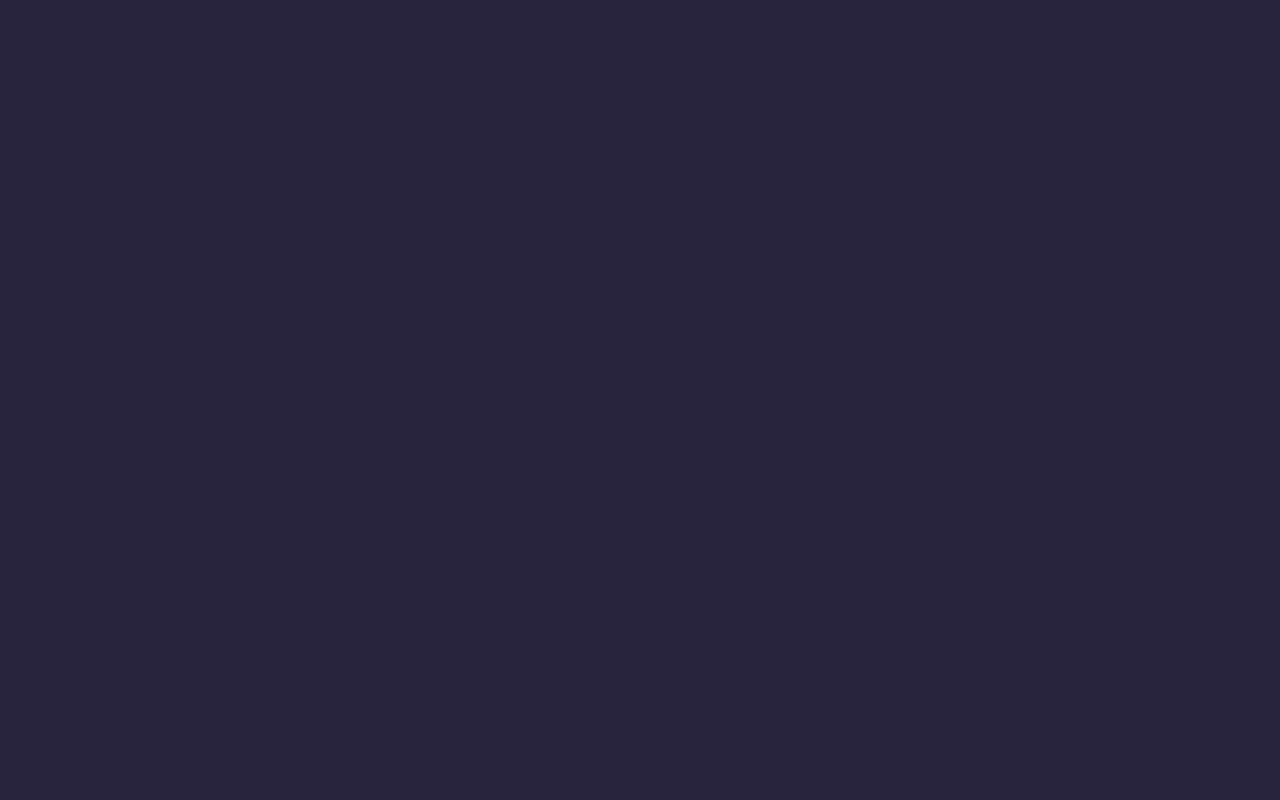
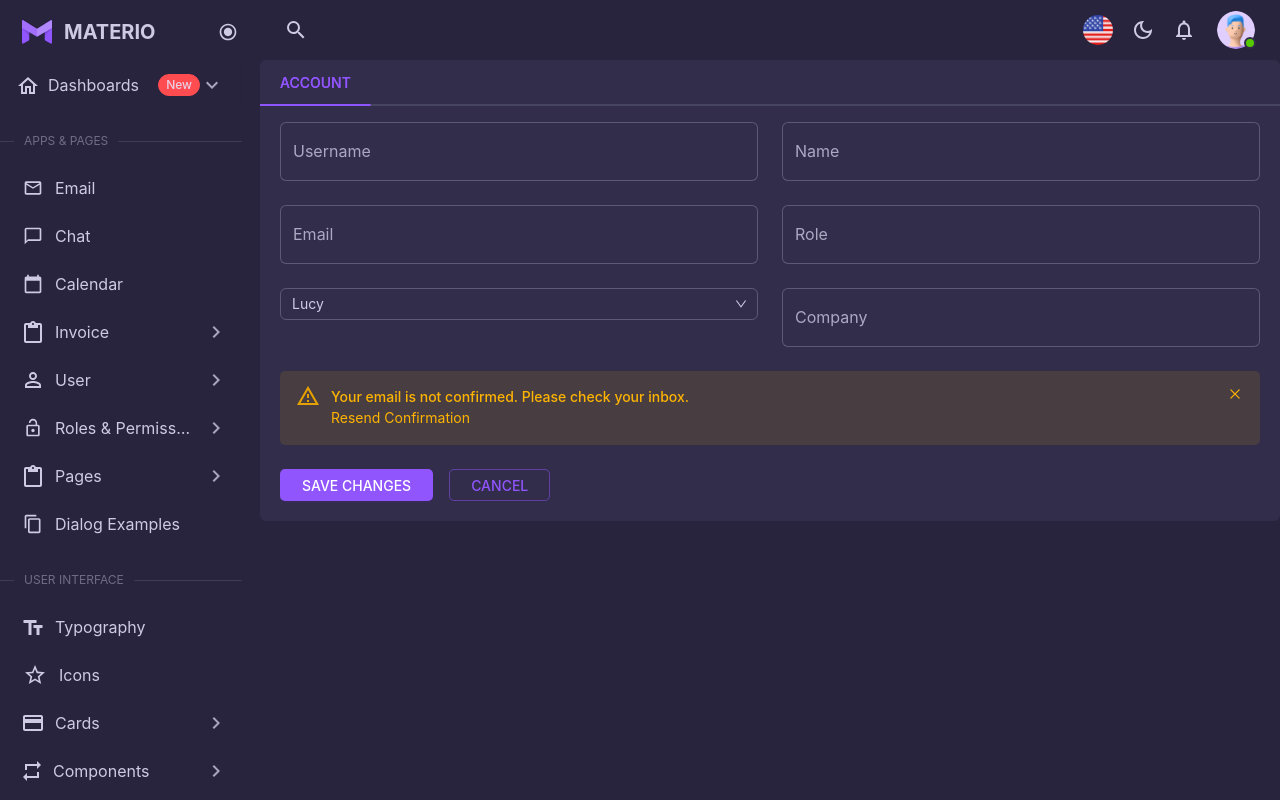
Before and after one commit to harshilpradhan-simformsolutions/materio-dashboard, a React (Vite) app: page /profile in a window 1280 px wide. Before the commit this address had no page. Built offline with nearby package versions, Linux system fonts and the light colour scheme.

Commit message:
profile page

```diff
--- a/src/App.tsx
+++ b/src/App.tsx
@@ -1,33 +1,17 @@
-import { Sidebar } from './components/Sidebar';
-import styled from 'styled-components';
 import KnowledgeBase from './pages/KnowledgeBase/KnowledgeBase';
-import Header from './components/Header/Header';
 import { Route, Routes } from 'react-router-dom';
 import { Login } from './pages/Login/Login';
-
-const Grid = styled.div`
-  display: grid;
-  grid-template-columns: 260px 1fr;
-`;
+import { Home } from './layouts/Home';
+import { Profile } from './pages/Profile/Profile';
 
 function App() {
   return (
     <Routes>
-      <Route path="/" element={<Login />} />
-      <Route
-        path="/knowledge-base"
-        element={
-          <Grid>
-            <Sidebar />
-            <div>
-              <Header />
-              <div className="p24">
-                <KnowledgeBase />
-              </div>
-            </div>
-          </Grid>
-        }
-      />
+      <Route path="/auth" element={<Login />} />
+      <Route path="/" element={<Home />}>
+        <Route path="knowledge-base" element={<KnowledgeBase />} />
+        <Route path="profile" element={<Profile />} />
+      </Route>
     </Routes>
   );
 }
--- a/src/config/theme.ts
+++ b/src/config/theme.ts
@@ -58,5 +58,8 @@ export const theme: ThemeConfig = {
       colorTextDescription: typography.secondary,
       fontSizeHeading1: 24,
     },
+    Alert: {
+      colorWarningBg: palettes.warning.outlinedRestingBg,
+    },
   },
 };
--- a/src/gloabalStyle.ts
+++ b/src/gloabalStyle.ts
@@ -214,6 +214,60 @@ export const GlobalStyle = createGlobalStyle`
     }
   }
 
+  .ant-tabs {
+    background-color: #312D4B;
+    border-radius: 6px;
+    font-weight: 500;
+    color: #E7E3FCAD;
+    &-tab-btn {
+      padding: 0 20px;
+    }
+    &-nav {
+      &::before {
+        border: 1px solid #E7E3FC1F;
+      }
+      &-list {
+        text-transform: uppercase;
+      }
+    }
+  }
+  .ant-tabs-top {
+    > .ant-tabs-nav {
+      &::before {
+        border: 1px solid #E7E3FC1F;
+      }
+    }
+  }
+
+  .ant-select-dropdown {
+    background-color: #312D4B;
+  }
+  .ant-select-item-option-selected {
+    background-color: var(--color-primary-dark) !important;
+  }
+  .ant-select-single {
+    &.ant-select-open {
+      & .ant-select-selection-item {
+        color: unset;
+      }
+    }
+  }
+
+
+  .ant-alert {
+    border: none;
+    border-radius: 5px;
+    &-warning {
+      &.ant-alert-with-description {
+        & .ant-alert-message {
+          color: var(--color-warning);
+        }
+      }
+      color: var(--color-warning);
+    }
+  }
+
+
   /** Utility classes */
   ${classes}
 
--- /dev/null
+++ b/src/layouts/Home.tsx
@@ -0,0 +1,24 @@
+import styled from 'styled-components';
+import { Outlet } from 'react-router-dom';
+
+import { Sidebar } from '../components/Sidebar';
+import Header from '../components/Header/Header';
+
+const Grid = styled.div`
+  display: grid;
+  grid-template-columns: 260px 1fr;
+`;
+
+const Home = () => {
+  return (
+    <Grid>
+      <Sidebar />
+      <div>
+        <Header />
+        <Outlet />
+      </div>
+    </Grid>
+  );
+};
+
+export { Home };
--- /dev/null
+++ b/src/pages/Profile/Account.tsx
@@ -0,0 +1,68 @@
+import { Input, Select, Button, Space } from 'antd';
+import { RxCross2 } from 'react-icons/rx';
+import { AccountContainer } from './Profile.styles';
+import { ReactComponent as WarningIcon } from '../../assets/icons/warning.svg';
+import { useState } from 'react';
+
+const Account = () => {
+  const [showBanner, setShowBanner] = useState(true);
+
+  return (
+    <AccountContainer className="px-20 mb-20">
+      <form className="profile-form pb-24">
+        <Input placeholder="Username" />
+        <Input placeholder="Name" />
+        <Input placeholder="Email" />
+        <Input placeholder="Role" />
+        <Select
+          defaultValue="lucy"
+          options={[
+            { value: 'jack', label: 'Jack' },
+            { value: 'lucy', label: 'Lucy' },
+            { value: 'Yiminghe', label: 'yiminghe' },
+          ]}
+        />
+        <Input placeholder="Company" />
+      </form>
+      {showBanner && (
+        <div className="warning mb-24">
+          <span className="icon warning-icon">
+            <WarningIcon />
+          </span>
+          <div className="warning-content">
+            <p className="warning-content__title">
+              Your email is not confirmed. Please check your inbox.
+            </p>
+            <p className="warning-content__subtitle">Resend Confirmation</p>
+          </div>
+          <span
+            role="button"
+            className="icon pointer warning-icon"
+            onClick={() => setShowBanner(false)}
+          >
+            <RxCross2 size={16} />
+          </span>
+        </div>
+        // <Alert
+        //   icon={<WarningIcon />}
+        //   message="Success Tips"
+        //   description="Detailed description and advice about successful copywriting."
+        //   type="warning"
+        //   showIcon
+        //   closable
+        //   onClose={() => setShowBanner(false)}
+        //   className="mb-24"
+        //   closeIcon={<RxCross2 size={16} />}
+        // />
+      )}
+      <Space size={16}>
+        <Button type="primary" onClick={() => setShowBanner(true)}>
+          SAVE CHANGES
+        </Button>
+        <Button>CANCEL</Button>
+      </Space>
+    </AccountContainer>
+  );
+};
+
+export { Account };
--- /dev/null
+++ b/src/pages/Profile/Profile.styles.ts
@@ -0,0 +1,47 @@
+import styled from 'styled-components';
+
+export const AccountContainer = styled.div`
+  .profile-form {
+    display: grid;
+    grid-template-columns: 1fr 1fr;
+    gap: 24px;
+  }
+  .warning {
+    color: var(--color-warning);
+    border-radius: 5px;
+    display: flex;
+    height: 74px;
+    gap: 12px;
+    padding: 15px 17px;
+    background-color: rgb(72, 62, 66);
+    &-icon {
+      align-self: flex-start;
+    }
+    &-content {
+      margin-right: auto;
+      &___title {
+        font-size: 16px;
+        font-weight: 500;
+        line-height: 24px;
+      }
+      &__subtitle {
+        font-size: 14px;
+        font-weight: 400;
+        line-height: 20px;
+      }
+    }
+  }
+  .ant-select {
+    & .ant-select-arrow {
+      color: unset;
+    }
+    & .ant-select-selector {
+      height: 100%;
+      background-color: transparent;
+      border: 1px solid #e7e3fc3b;
+      & .ant-select-selection-item {
+        line-height: 60px;
+      }
+    }
+  }
+`;
--- /dev/null
+++ b/src/pages/Profile/Profile.tsx
@@ -0,0 +1,20 @@
+import { Tabs } from 'antd';
+import { Account } from './Account';
+
+const Profile = () => {
+  return (
+    <Tabs
+      defaultActiveKey="1"
+      destroyInactiveTabPane
+      items={[
+        {
+          key: '1',
+          label: 'Account',
+          children: <Account />,
+        },
+      ]}
+    />
+  );
+};
+
+export { Profile };
```
Also changed, not shown: src/assets/icons/warning.svg (added).
